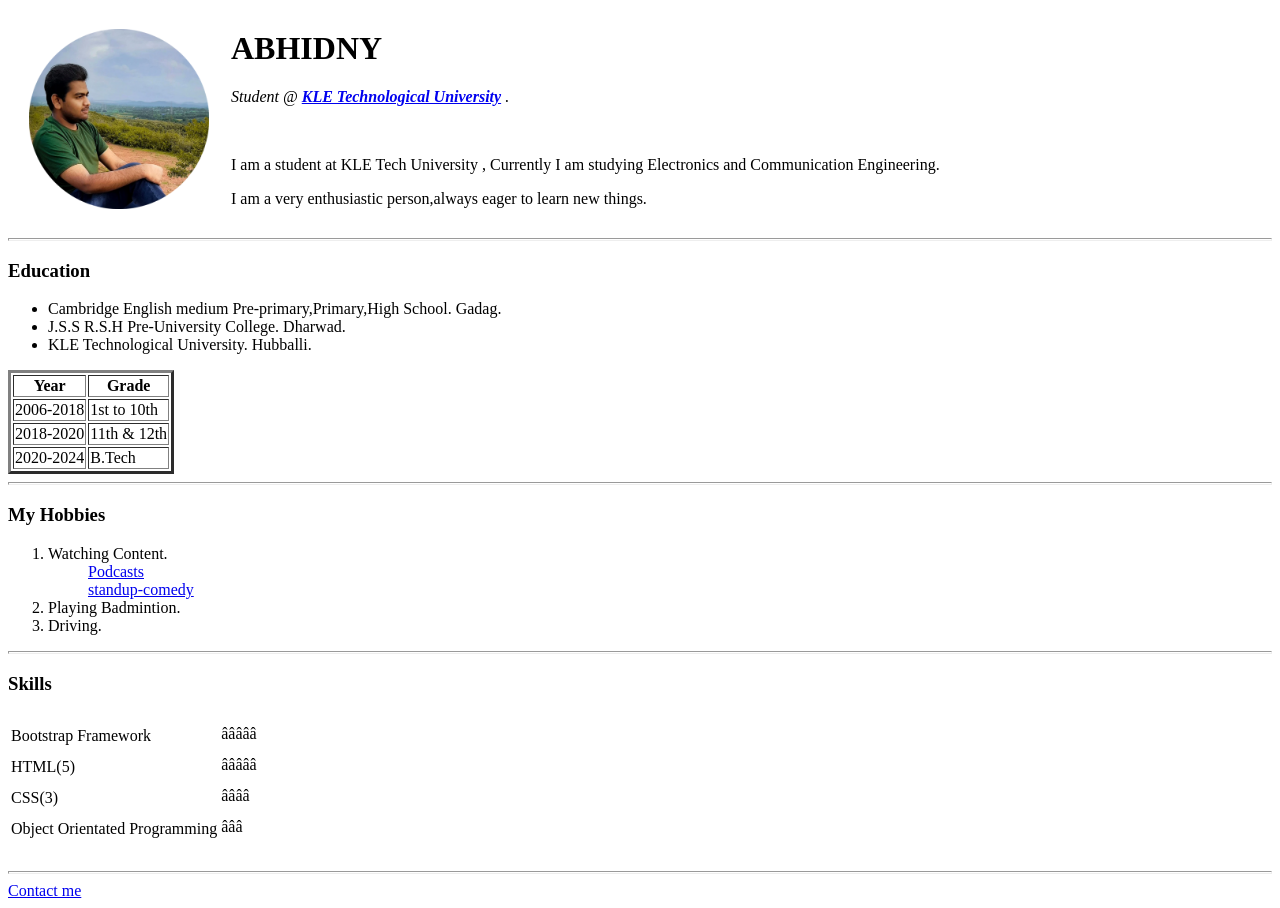
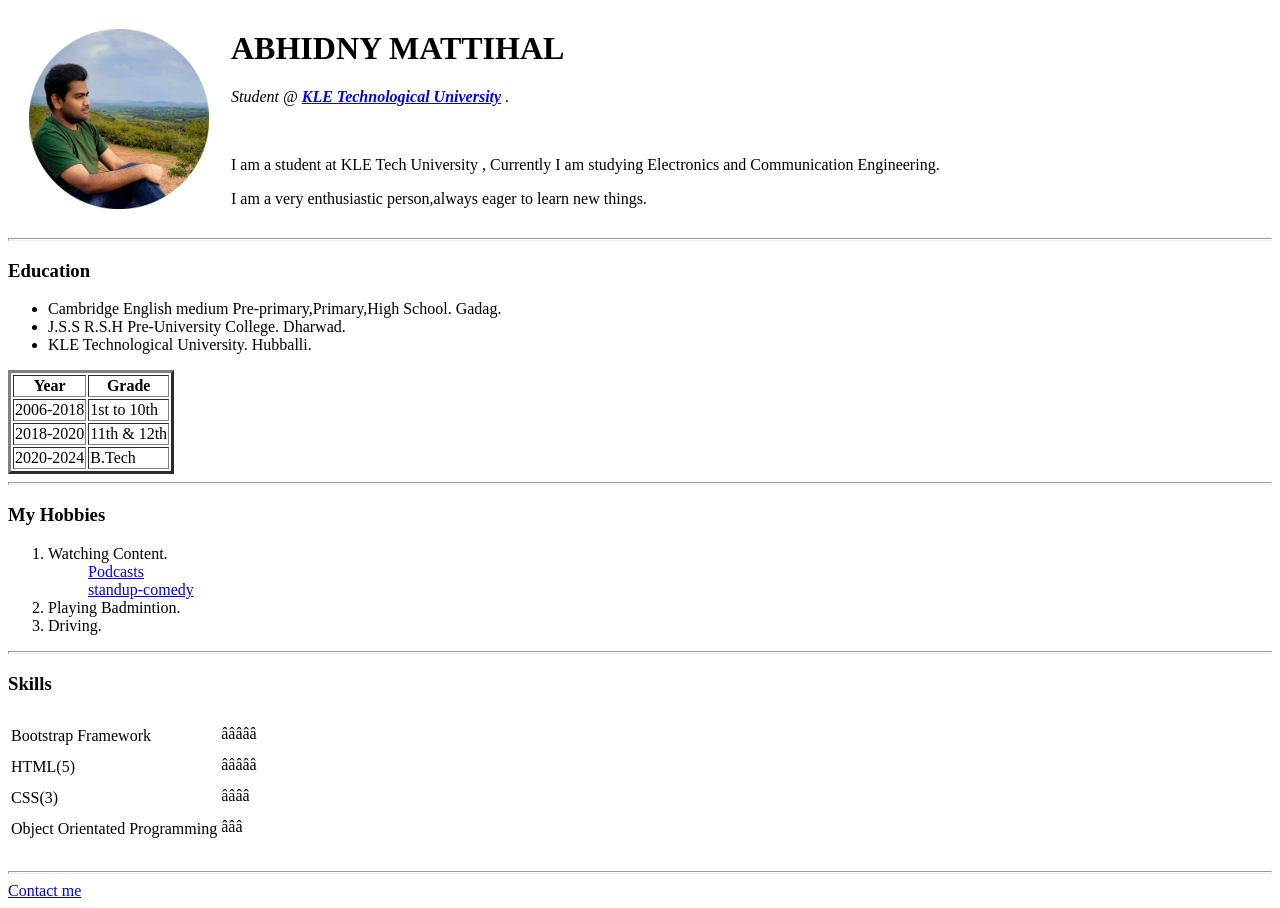
Before and after one commit to Abhidny/HTML, a plain HTML site: page index.html in a window 1280 px wide. Drawn offline with Linux system fonts and the light colour scheme.

Commit message:
index.html

```diff
--- a/index.html
+++ b/index.html
@@ -1,14 +1,14 @@
 <html>
     <head>
         <meta charset="utf 8">
-        <title>ABHI's Personal Site</title>
+        <title>Abhidny Mattihal</title>
     </head>
 
     <body>
         <table cellspacing = "20">
             <tr>
                 <td><img src="IMAGES/Abhi_img.png"width="180" height="180" alt="Abhidny M"></td>
-                <td> <h1>ABHIDNY</h1>
+                <td> <h1>ABHIDNY MATTIHAL </h1>
                     <p> <i> Student @ <strong> <a href="https://www.kletech.ac.in/">KLE Technological University</a> </strong>.</i></p>
                     <br>
                     <p>  I am a student at KLE Tech University , Currently I am studying Electronics and Communication Engineering. </p>
```
